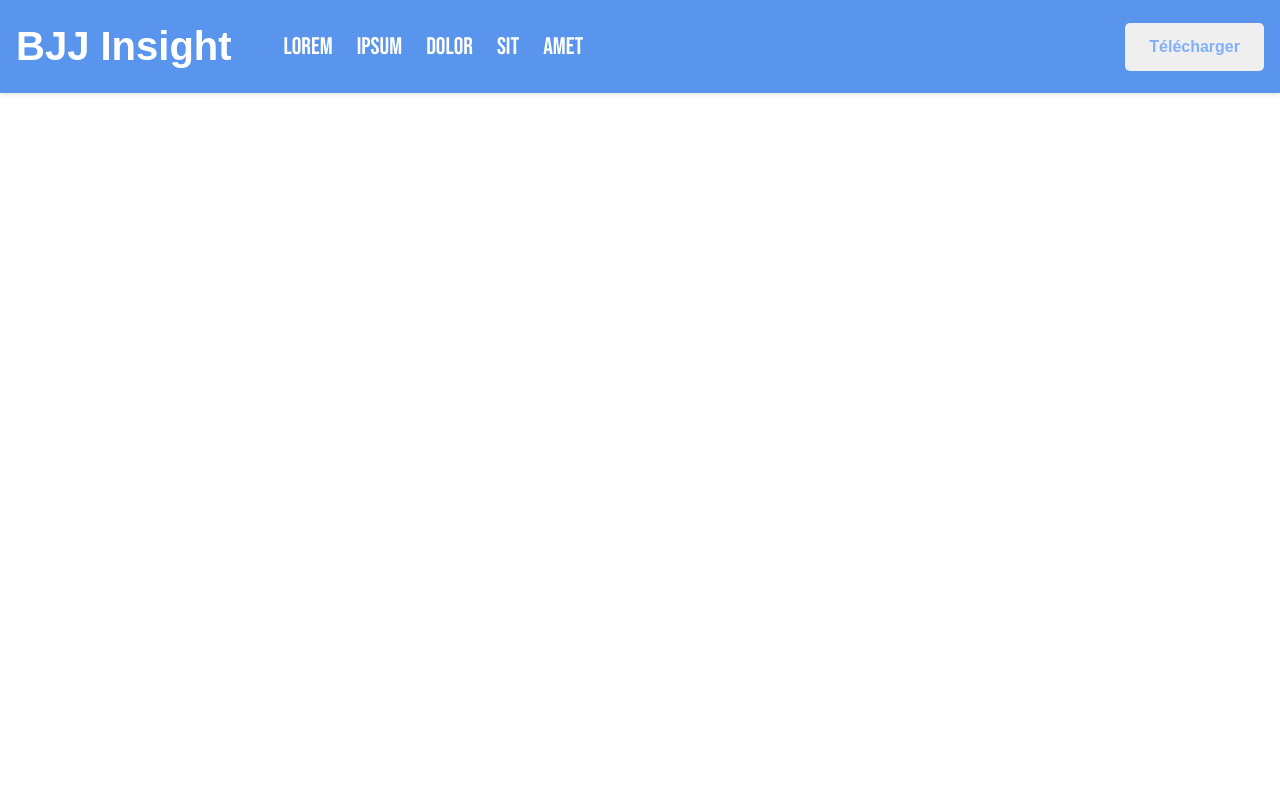
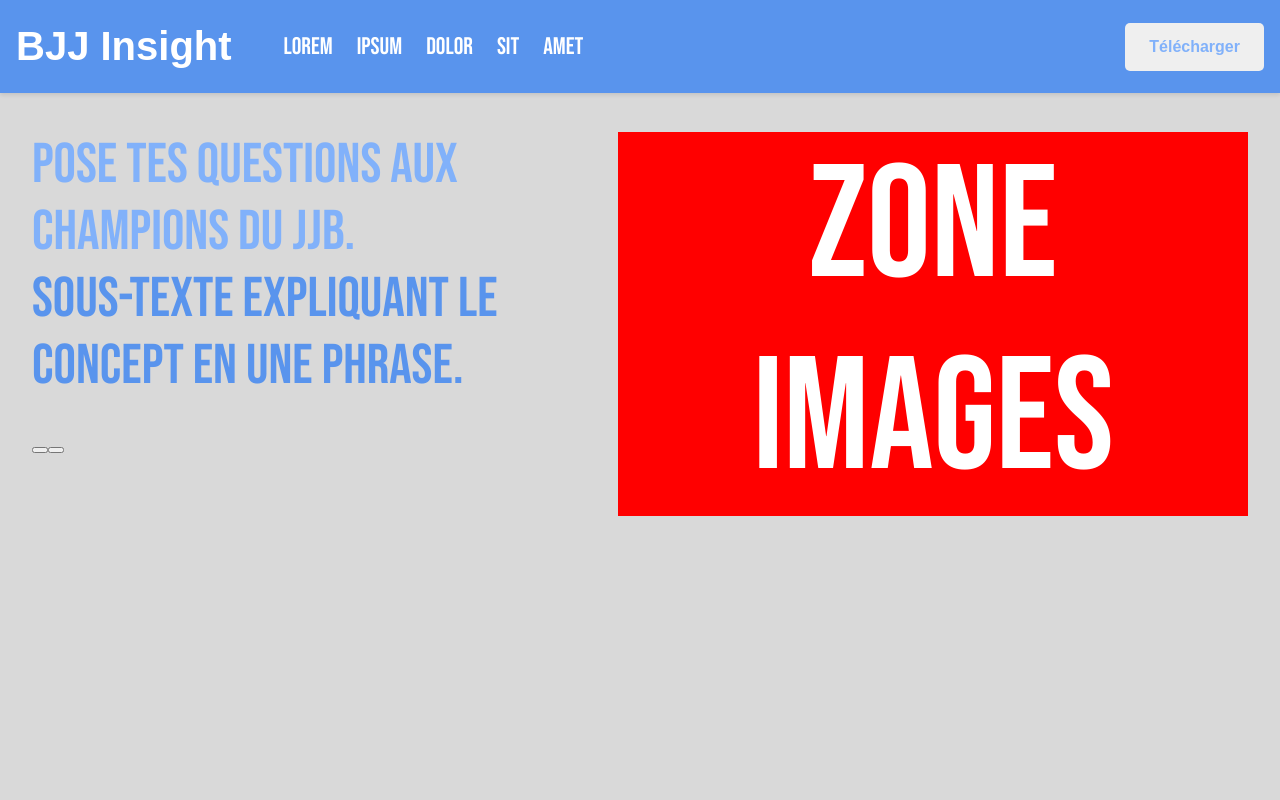
Before and after one commit to julienBelinga/landing-page-BJJI, a Next.js app: page / in a window 1280 px wide. Shown: the top 800 px of the page. Built offline with nearby package versions, Linux system fonts and the light colour scheme; a web font is replaced by a local one.

Commit message:
update: herobanner textes et zones

```diff
--- a/app/globals.scss
+++ b/app/globals.scss
@@ -10,7 +10,7 @@ body {
 }
 
 main {
-  //padding: 0 2em;
+  padding: 2em;
   background-color: $background-color-main;
 }
 
--- a/app/page.tsx
+++ b/app/page.tsx
@@ -1,3 +1,9 @@
+import Herobanner from "@/sections/hero-banner/herobanner";
+
 export default function Home() {
-  return <div>Hello world</div>;
+  return (
+    <>
+      <Herobanner />
+    </>
+  );
 }
--- a/components/navbar/navbar.module.scss
+++ b/components/navbar/navbar.module.scss
@@ -2,6 +2,8 @@
 
 .navbar {
   position: fixed;
+  top: 0;
+  right: 0;
   background-color: $background-color-navbar;
   width: 100%;
   padding: 0.5em 1em;
--- /dev/null
+++ b/sections/hero-banner/herobanner.module.scss
@@ -0,0 +1,36 @@
+@use "../../styles/variables" as *;
+
+.herobanner {
+  height: 100dvh;
+  padding-top: 100px;
+
+  .herobannerDisplay {
+    display: flex;
+    flex-direction: row;
+
+    .herobannerText {
+      font-family: $font-title;
+      font-size: 3.5rem;
+      margin: 0;
+      height: 100%;
+      .herobannerParagraph1 {
+        color: $text-color-light-blue;
+      }
+
+      .herobannerParagraph2 {
+        color: $text-color-dark-blue;
+      }
+    }
+
+    .herobannerImages {
+      text-align: center;
+      align-self: center;
+      font-family: $font-title;
+      font-size: 10rem;
+
+      width: 80%;
+      color: white;
+      background-color: red;
+    }
+  }
+}
--- /dev/null
+++ b/sections/hero-banner/herobanner.tsx
@@ -0,0 +1,23 @@
+import styles from "./herobanner.module.scss";
+
+export default function Herobanner() {
+  return (
+    <section className={styles.herobanner}>
+      <div className={styles.herobannerDisplay}>
+        <div className={styles.herobannerText}>
+          <div className={styles.herobannerParagraph1}>
+            Pose tes questions aux champions du JJB.
+          </div>
+          <div className={styles.herobannerParagraph2}>
+            Sous-texte expliquant le concept en une phrase.
+          </div>
+          <div className={styles.downloads}>
+            <button></button>
+            <button></button>
+          </div>
+        </div>
+        <div className={styles.herobannerImages}>ZONE IMAGES</div>
+      </div>
+    </section>
+  );
+}
```
